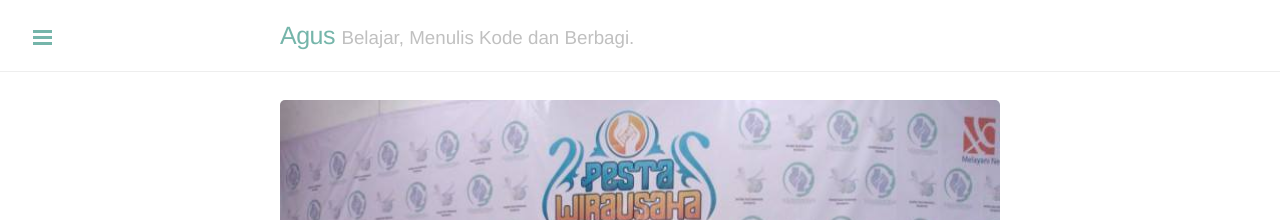
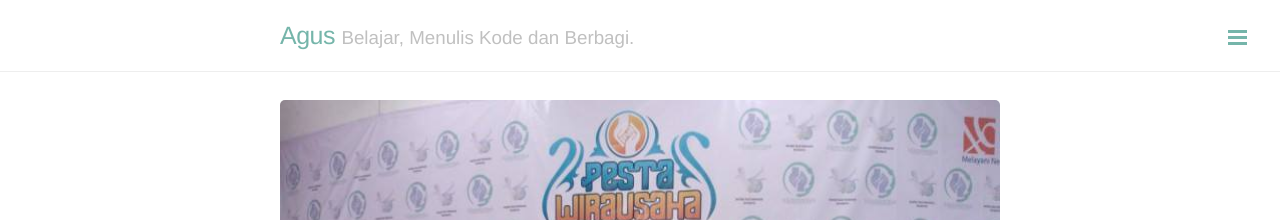
Before and after one commit to agussuhartono/id, a Jekyll site: the page built from index.html, in a window 1280 px wide. Shown: the top 220 px of the page. Built offline with Jekyll 4.4.1, drawn with Linux system fonts in a browser that asks for light colours; comment, search, counter and statistics services are not loaded.

Commit message:
update layout and sidebar

```diff
--- a/_includes/sidebar.html
+++ b/_includes/sidebar.html
@@ -38,9 +38,9 @@
       &copy; {{ site.time | date: '%Y' }} Agus. This work is licensed under <a rel="license" href="http://creativecommons.org/licenses/by-nc/4.0/">CC BY-NC 4.0</a>.
     </p>
   </div>
-  <div class="sidebar-item">
+  <!--div class="sidebar-item">
     <p>
       Powered by <a href="http://jekyllrb.com">jekyll</a>, <a href="http"https://pages.github.com/">Github Page</a>, <a href="http://lanyon.getpoole.com">Lanyon</a> and <a href="https://github.com/codinfox/lanyon-codinfox.github.io">Codinfox</a>.
     </p>
-  </div>
+  </div-->
 </div>
--- a/_layouts/default.html
+++ b/_layouts/default.html
@@ -4,7 +4,7 @@
   {% include head.html %}
 
   <!-- https://github.com/poole/lanyon -->
-  <body class="theme-base-0c">
+  <body class="theme-base-0c layout-reverse">
 
     {% include sidebar.html %}
 
```
